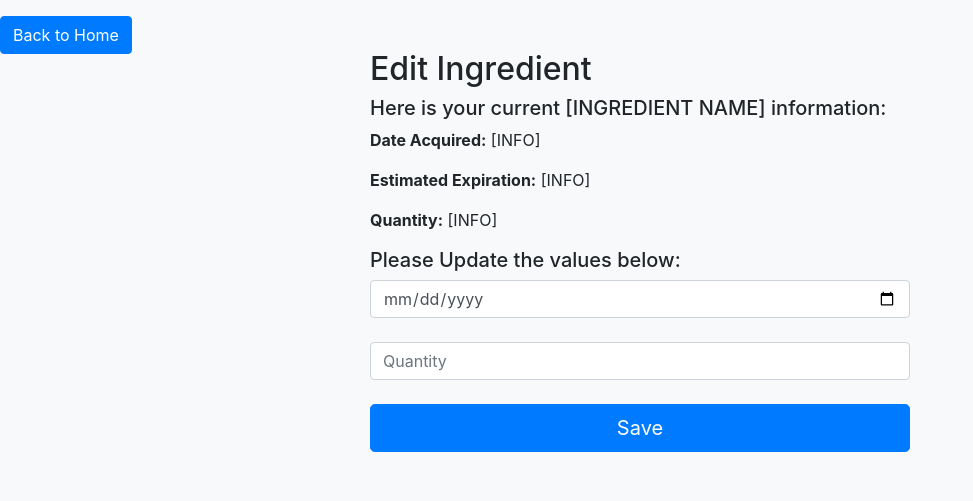
After one commit to software-students-spring2024/2-web-app-exercise-namelesss, a Flask app: page /itemPage in a window 1280 px wide. The commit adds this page. Shown: the top 501 px of the page, without its empty margins (0-973 px from the left). Run offline with Flask 3, Linux system fonts and the light colour scheme; data that the repository does not hold is empty; some libraries are stand-ins or nearby versions.

Commit message:
start of edit functionality

```diff
--- a/app.py
+++ b/app.py
@@ -155,11 +155,33 @@ def recipePage(recipe_id):
         return "An error occurred while processing the request"
 
 
+@app.route('/itemPage', methods=['GET'])
+def itemPage() :
+    try:
+        itemName = request.form.get('name')
+        item = fridge.find_one({"name" : itemName})
+        return render_template('itemPage.html', item=item)
+    except Exception as e:
+        print("Error occurred:", str(e))
+        return "An error occurred while processing the request"
+
+
 @app.route('/deleteIng', methods=['POST'])
 def deleteIngredient():
     itemName = request.form.get('name')
     if itemName:
         fridge.delete_one({'name': itemName})
+        return redirect(url_for('myFridge'))
+    else:
+        return 'item name not provided', 400
+
+
+@app.route('/editCount', methods=['POST'])
+def editIngredient():
+    itemName = request.form.get('name')
+    newCount = float(request.form.get('quantity'))
+    if itemName:
+        fridge.update_one({'name' : itemName}, {'$set': {'quantity' : newCount}})
         return redirect(url_for('myFridge'))
     else:
         return 'item name not provided', 400
@@ -188,3 +210,6 @@ def datetime_format(value):
     if value is None:
         return 'N/A'
     return value.strftime('%Y-%m-%d')
+
+if __name__ == "__main__":
+    app.run(debug=True)
--- /dev/null
+++ b/templates/itemPage.html
@@ -0,0 +1,41 @@
+<!DOCTYPE html>
+<html>
+<head>
+    <title>Edit Ingredient</title>
+    <link rel="stylesheet" href="https://stackpath.bootstrapcdn.com/bootstrap/4.3.1/css/bootstrap.min.css">
+    <style>
+        body {
+            background-color: #f8f9fa;
+        }
+        .container {
+            max-width: 50%;
+            padding: 50px;
+            margin: auto;
+        }
+        .recipe {
+            margin-top: 50px;
+        }
+    </style>
+</head>
+<body>
+    <a href="{{ url_for('home') }}" class="btn btn-primary mt-3" style="position: fixed">Back to Home</a>
+    <div class="container">
+        <div class="edit-item">
+            <h2 class="edit-item-heading">Edit Ingredient</h2>
+            <h5 class="current-values">Here is your current [INGREDIENT NAME] information:</h5>
+            <p><strong>Date Acquired:</strong> [INFO]</p>
+            <p><strong>Estimated Expiration:</strong> [INFO]</p>
+            <p><strong>Quantity:</strong> [INFO]</p>
+
+            <h5 class="input-values">Please Update the values below:</h5>
+            <form method="POST" action="{{ url_for('editIngredient') }}">
+                <label for="estimatedExpiration" class="sr-only">Estimated Expiration:</label>
+				<input type="date" id="estimatedExpiration" name="estimatedExpiration" class="form-control" placeholder="Estimated Expiration" required><br>
+                <label for="quantity" class="sr-only">Quantity:</label>
+				<input type="number" step="0.01" id="quantity" name="quantity" class="form-control" placeholder="Quantity" required><br>
+                <button class="btn btn-lg btn-primary btn-block" type="submit">Save</button>
+            </form>
+        </div>
+    </div>
+
+</body>
--- a/templates/myFridge.html
+++ b/templates/myFridge.html
@@ -53,6 +53,7 @@
                             <input type="hidden" name="name" value="{{ item.name }}">
                             <button type="submit" class="btn btn-danger btn-sm">Delete</button>
                         </form>
+                        <a href="{{ url_for('itemPage') }}" class="btn btn-secondary btn-sm">Edit Ingredient</a>
                     </div>
                 {% endfor %}
             </section>
```
